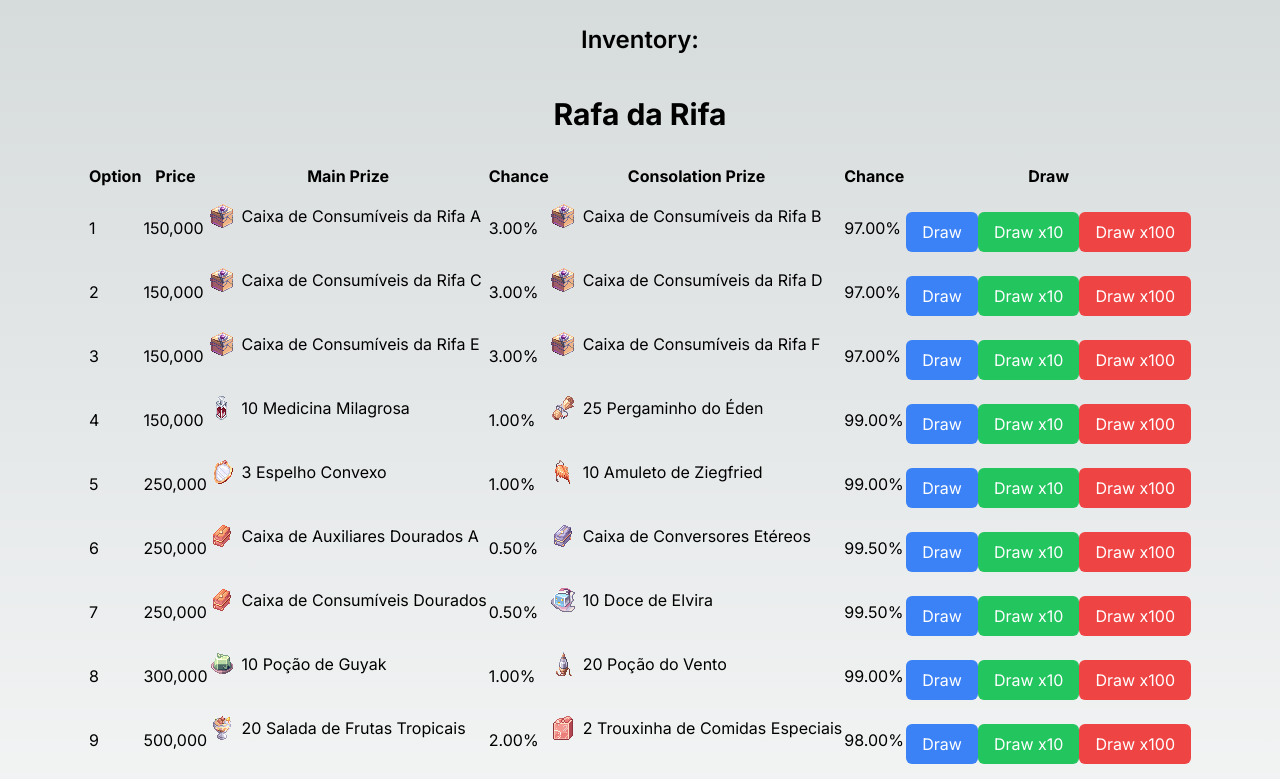
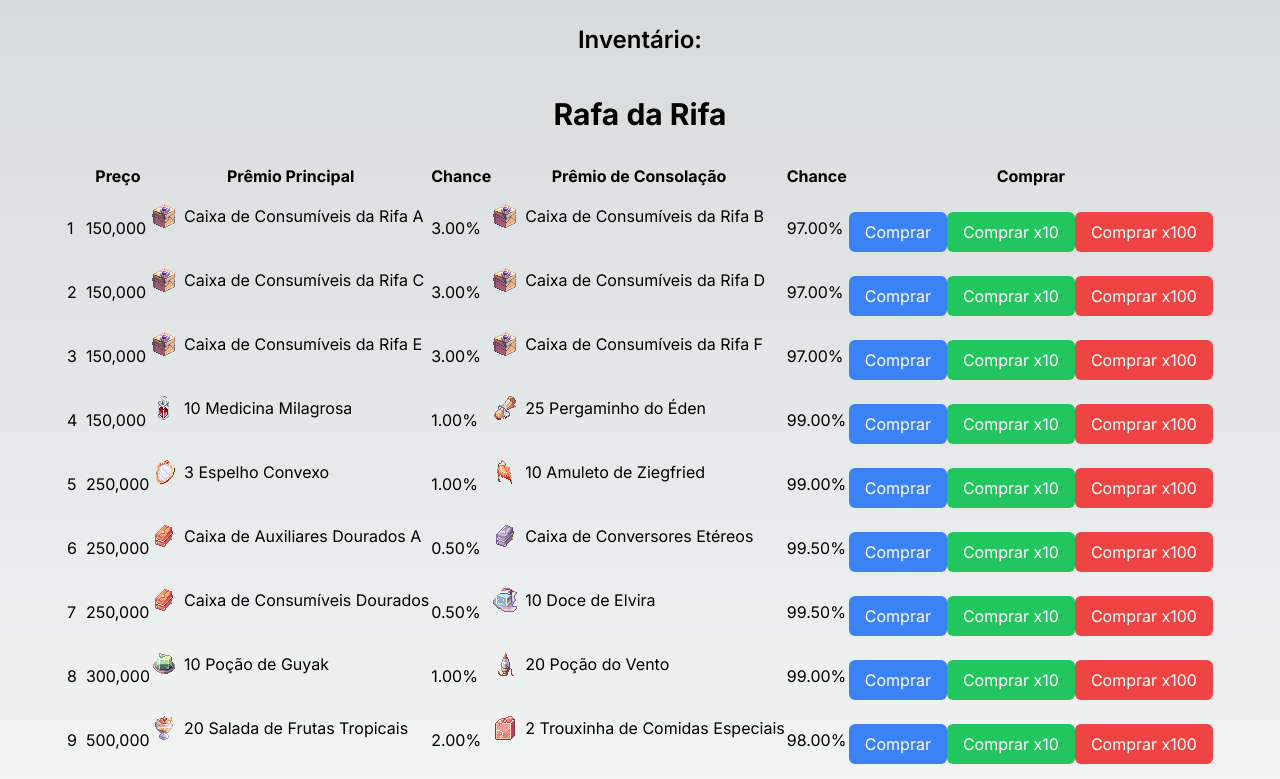
Before and after one commit to raphaelbp12/afktales, a Next.js app: page / in a window 1280 px wide. Shown: the top 779 px of the page. Built offline with nearby package versions, Linux system fonts and the light colour scheme.

Commit message:
feat: translated to portuguese
Signed-off-by: Raphael Parreira <raphael.parreira@lego.com>

```diff
--- a/app/layout.tsx
+++ b/app/layout.tsx
@@ -5,8 +5,8 @@ import "./globals.css";
 const inter = Inter({ subsets: ["latin"] });
 
 export const metadata: Metadata = {
-  title: "Create Next App",
-  description: "Generated by create next app",
+  title: "Rafa da Rifa Simulator",
+  description: "Simulador da Rafa da Rifa do Ragnatales.com.br",
 };
 
 export default function RootLayout({
--- a/components/GachaGame.tsx
+++ b/components/GachaGame.tsx
@@ -47,20 +47,20 @@ export default function GachaGame() {
         </div>
       )}
       <div className="mt-6 mb-6 z-20">
-        <h2 className="text-2xl font-semibold">Inventory:</h2>
+        <h2 className="text-2xl font-semibold">Inventário:</h2>
         <Inventory inventory={inventory} />
       </div>
       <h1 className="text-3xl font-bold mb-6 z-20">Rafa da Rifa</h1>
       <table className="min-w-full z-20">
         <thead>
           <tr>
-            <th className="py-2">Option</th>
-            <th className="py-2">Price</th>
-            <th className="py-2">Main Prize</th>
+            <th className="py-2"></th>
+            <th className="py-2">Preço</th>
+            <th className="py-2">Prêmio Principal</th>
             <th className="py-2">Chance</th>
-            <th className="py-2">Consolation Prize</th>
+            <th className="py-2">Prêmio de Consolação</th>
             <th className="py-2">Chance</th>
-            <th className="py-2">Draw</th>
+            <th className="py-2">Comprar</th>
           </tr>
         </thead>
         <tbody>
@@ -80,13 +80,13 @@ export default function GachaGame() {
               <td className="py-2">{(option.consolationPrize.chance * 100).toFixed(2)}%</td>
               <td className="py-2 space-y-2">
                 <button onClick={() => handleDraw(option)} className="px-4 py-2 bg-blue-500 text-white rounded-md">
-                  Draw
+                  Comprar
                 </button>
                 <button onClick={() => handleDraw(option, 10)} className="px-4 py-2 bg-green-500 text-white rounded-md">
-                  Draw x10
+                  Comprar x10
                 </button>
                 <button onClick={() => handleDraw(option, 100)} className="px-4 py-2 bg-red-500 text-white rounded-md">
-                  Draw x100
+                  Comprar x100
                 </button>
               </td>
             </tr>
@@ -94,7 +94,7 @@ export default function GachaGame() {
         </tbody>
       </table>
       <div className="mt-6 z-20">
-        <h2 className="text-2xl font-semibold">Total Cost: {formatNumber(totalCost)}</h2>
+        <h2 className="text-2xl font-semibold">Total Gasto: {formatNumber(totalCost)}</h2>
       </div>
     </div>
   );
```
